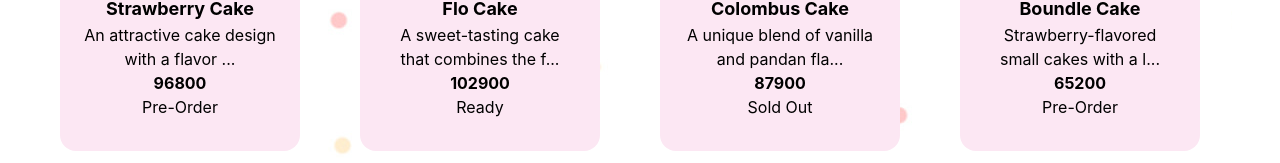
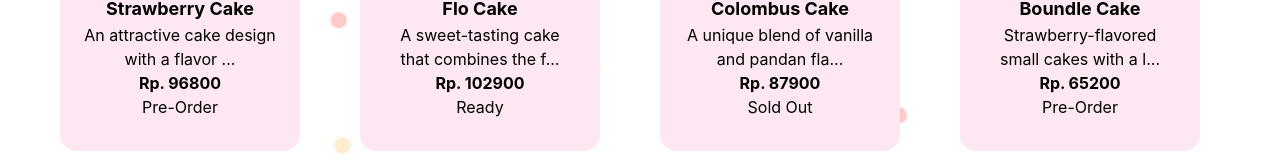
Before and after one commit to nabilarishajuliana/Praktik2_Kelompok7, a React (Create React App) app: page / in a window 1280 px wide. Shown: the part 433-596 px from the top of the page. Built offline with nearby package versions, Linux system fonts and the light colour scheme.

Commit message:
Update ImageCard.js

```diff
--- a/src/component/ImageCard.js
+++ b/src/component/ImageCard.js
@@ -17,7 +17,7 @@ const ImageCard = ({ image }) => {
               {res}...
             </li>
             <li className="text-md">
-              <strong>{image.price}</strong>
+              <strong>Rp. {image.price}</strong>
             </li>
             <li className="text-md">
               {image.category}
```
